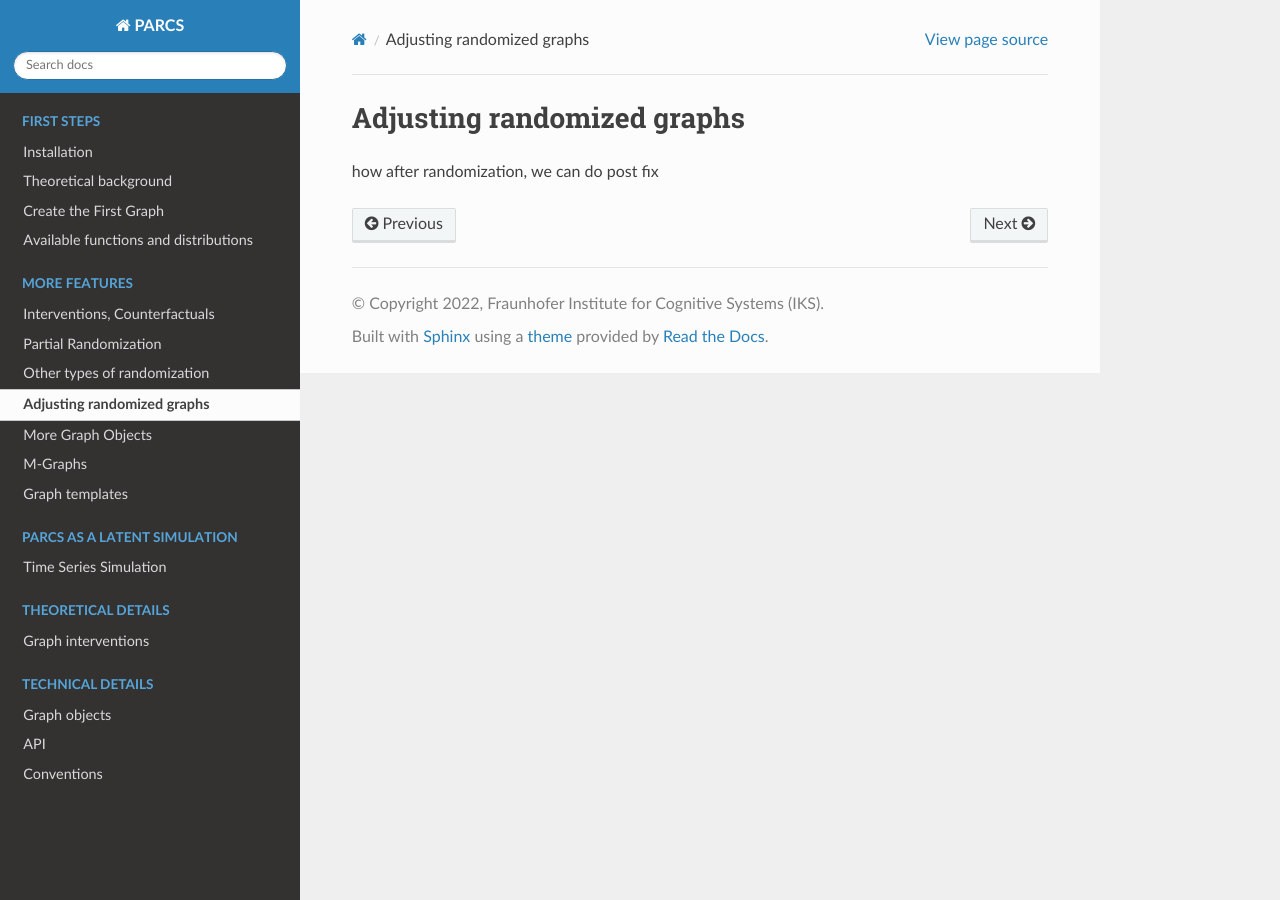
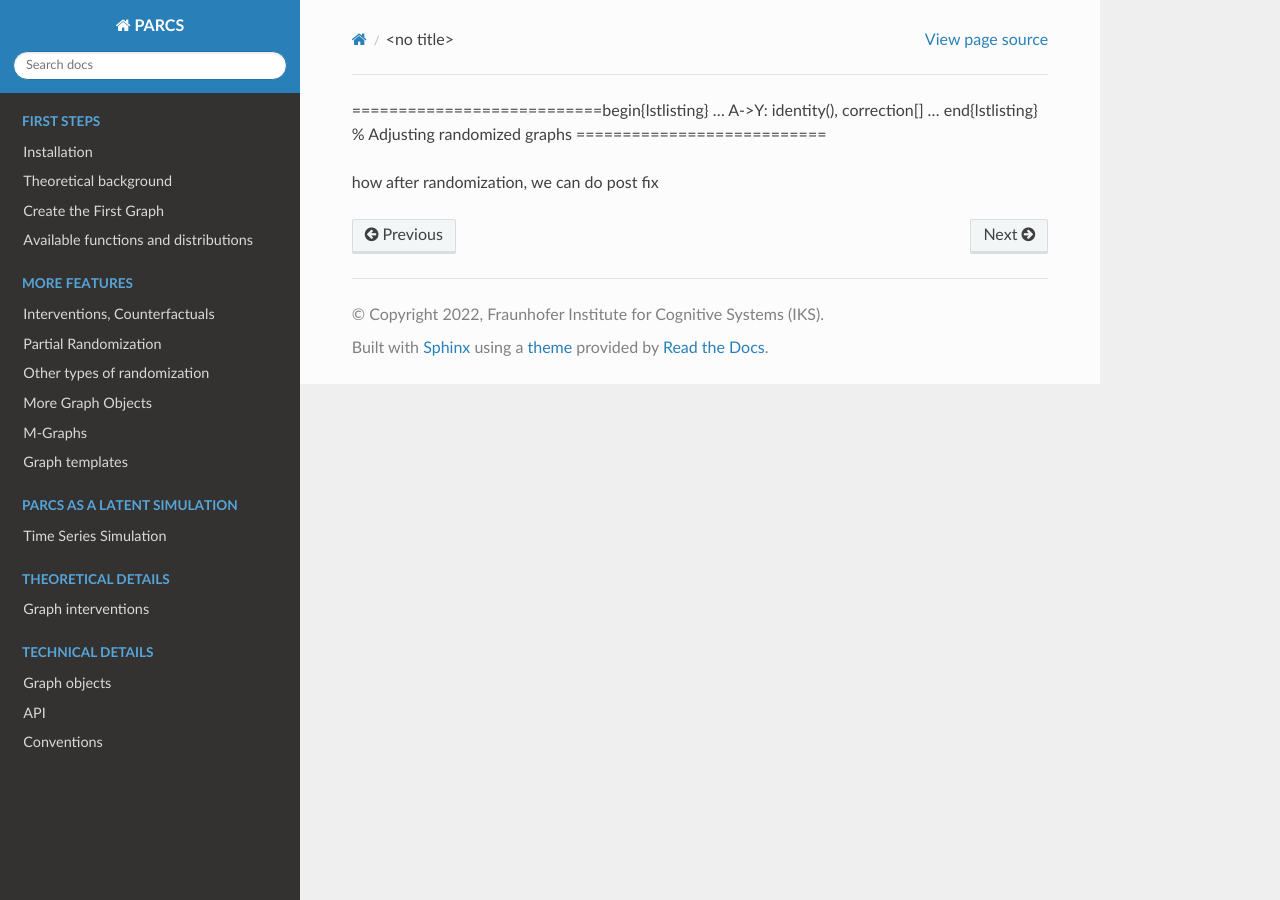
Before and after one commit to FraunhoferIKS/parcs, a Sphinx documentation site: the page built from docs/source/features/adjusting_randomized.rst, in a window 1280 px wide. Built offline with Sphinx 7.4.7 and the Read the Docs theme 2.0.0, drawn with Linux system fonts in a browser that asks for light colours.

Commit message:
update docs

```diff
--- a/docs/source/features/adjusting_randomized.rst
+++ b/docs/source/features/adjusting_randomized.rst
@@ -1,4 +1,9 @@
-===========================
+===========================\begin{lstlisting}
+...
+A->Y: identity(), correction[]
+...
+\end{lstlisting}
+%
 Adjusting randomized graphs
 ===========================
 
--- a/docs/source/features/code_blocks/b4/self_do.py
+++ b/docs/source/features/code_blocks/b4/self_do.py
@@ -25,7 +25,7 @@ print(samples)
 # 2 -0.205022 -2.051459 -2.569398
 
 intrv_samples = g.do_self(
-    func=lambda a: a-1, intervene_on='A',
+    func=lambda a: a+1, intervene_on='A',
     use_sampled_errors=True, sampled_errors=errors
 )
 print(intrv_samples)
```
